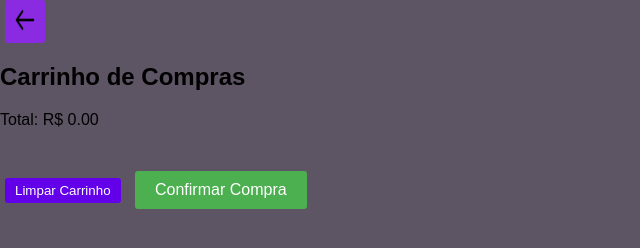
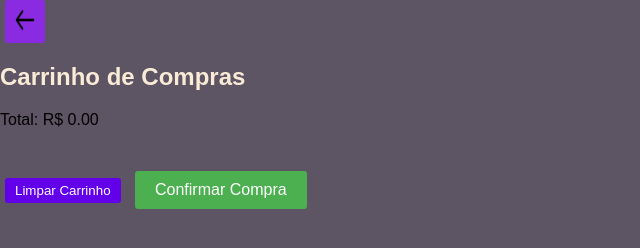
Before and after one commit to JVLsx/Next_LevelFoods, a plain HTML site: page carrinho.html in a window 1280 px wide. Shown: the whole page, without its empty margins (0-640 px from the left). Drawn offline with Linux system fonts and the light colour scheme.

Commit message:
Update carrinho.html]

```diff
--- a/carrinho.html
+++ b/carrinho.html
@@ -25,6 +25,11 @@
     </button>
     <script src="script.js"></script>
     <style>
+
+
+        h2{
+         color: antiquewhite;
+        }
         #carrinho-items {
             display: flex;
             flex-direction: column;
@@ -83,6 +88,8 @@
         #confirmar-compra:hover {
             background-color: #45a049;
         }
+
+
     </style>
 
 </body>
```
